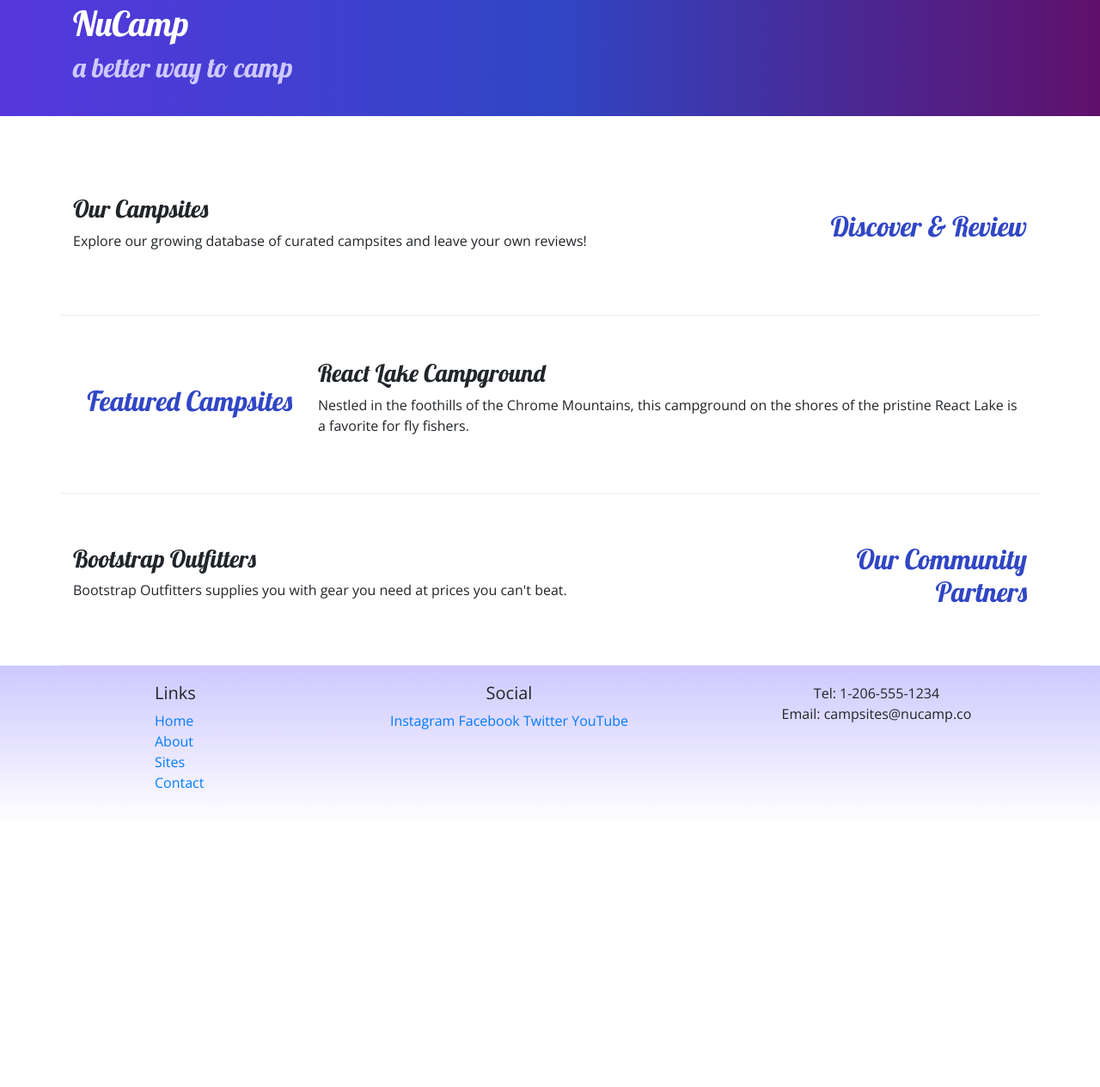
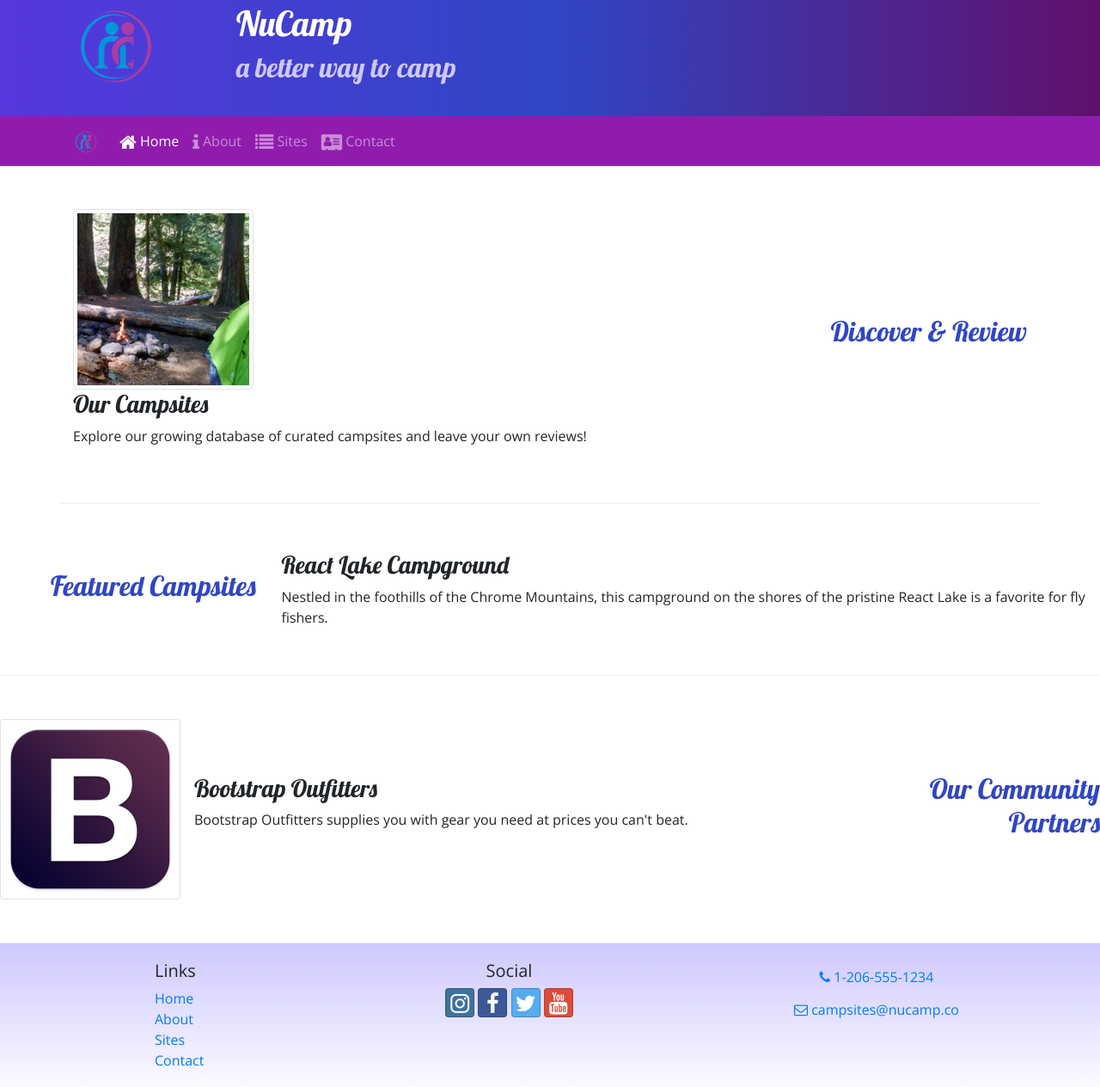
Before and after one commit to Ben-Asplund/BootstrapNucampSite, a website: page index.html in a window 1280 px wide. Shown: the part 27-1291 px from the top of the page at 86% size. Before the commit the page ends 985 px from the top, so only its background shows below. Drawn offline with nearby package versions, Linux system fonts and the light colour scheme.

Commit message:
update contactus

```diff
--- a/css/styles.css
+++ b/css/styles.css
@@ -14,12 +14,13 @@ header h2 {
     color: #cec8ff
 }
 
-footer {
+.site-footer {
     background-image: linear-gradient(#cec8ff, white);
     padding: 20px 0;
 }
 
 .jumbotron {
+    margin: 0;
     padding: 30px;
     background-image: linear-gradient(to right, #5637DD, #3046C5, #60106B);
     color: white;
@@ -30,3 +31,7 @@ footer {
     border-bottom: 1px ridge;
     min-height: 200px;
 }
+
+.navbar {
+    background-color: #901CAD;
+}
--- a/index.html
+++ b/index.html
@@ -10,6 +10,8 @@
     <link rel="stylesheet" href="node_modules/bootstrap/dist/css/bootstrap.min.css" />
 
     <!-- Additional CSS must be placed after Bootstrap CSS -->
+    <link rel="stylesheet" href="node_modules/font-awesome/css/font-awesome.min.css" />
+    <link rel="stylesheet" href="node_modules/bootstrap-social.css" />
     <link rel="stylesheet" href="https://fonts.googleapis.com/css?family=Lobster|Open+Sans" />
     <link rel="stylesheet" href="css/styles.css" />
     <title>NuCamp: A Better Way To Camp</title>
@@ -20,6 +22,9 @@
     <header class="jumbotron jumbotron-fluid">
         <div class="container">
             <div class="row">
+                <div class="col-4 col-sm-3 col-md-2 align-self-center">
+                    <img src="img/logo.png" class="img-fluid"/>
+                </div>
                 <div class="col">
                     <h1>NuCamp</h1>
                     <h2>a better way to camp</h2>
@@ -27,26 +32,47 @@
             </div>
         </div>
     </header>
+<!--NAVBAR-->
+    <nav class="navbar navbar-expand-sm navbar-dark sticky-top">
+        <div class="container">
+            <a class="navbar-brand" href="#"><img src="img/logo.png" height="30" width="30"/></a>
+            <button class="navbar-toggler ml-auto" type="button" data-toggle="collapse" data-target="#nucampNavbar">
+                <span class="navbar-toggler-icon"></span>
+            </button>
+            <div class="collapse navbar-collapse" id="nucampNavbar">
+                <ul class="navbar-nav">
+                    <li class="nav-item active"><a class="nav-link" href="#"><i class="fa fa-home fa-lg"></i> Home</a></li>
+                    <li class="nav-item"><a class="nav-link" href="aboutus.html"><i class="fa fa-info fa-lg"></i> About</a></li>
+                    <li class="nav-item"><a class="nav-link" href="#"><i class="fa fa-list fa-lg"></i> Sites</a></li>
+                    <li class="nav-item"><a class="nav-link" href="contactus.html"><i class="fa fa-address-card fa-lg"></i> Contact</a></li>
+                </ul>
+            </div>
+        </div>
+    </nav>
     <div class="container">
         <div class="row row-content align-items-center">
             <div class="col-sm-4 order-sm-last col-md-3">
                 <h2 class="text-sm-right">Discover & Review</h2>
             </div>
             <div class="col">
-                <h3>Our Campsites</h3>
-                <p>Explore our growing database of curated campsites and leave your own reviews!</p>
+                <div class="media">
+                    <img class ="d-flex mr-3 img-thumbnail" src="img/breadcrumb-trail-thumb.jpg" alt="Breadcrumb Trail thumbnail"/>
+                    </div class="media-body align-self-center">
+                        <h3>Our Campsites</h3>
+                        <p class="d-none d-sm-block">Explore our growing database of curated campsites and leave your own reviews!</p>
+                    </div>
+                </div>
             </div>
         </div>
-
         <div class="row row-content align-items-center">
             <div class="col-sm-4 col-md-3">
                 <h2 class="text-sm-right">Featured Campsites</h2>
             </div>
             <div class="col">
                 <h3>React Lake Campground</h3>
-                <p>Nestled in the foothills of the Chrome Mountains, this campground on the shores of the pristine React
-                    Lake is
-                    a favorite for fly fishers.</p>
+                <div class="d-none d-sm-block">Nestled in the foothills of the Chrome Mountains, this campground on the shores of the pristine React
+                    Lake is a favorite for fly fishers.
+                </div>
             </div>
         </div>
 
@@ -55,34 +81,39 @@
                 <h2 class="text-sm-right">Our Community Partners</h2>
             </div>
             <div class="col">
-                <h3>Bootstrap Outfitters</h3>
-                <p>Bootstrap Outfitters supplies you with gear you need at prices you can't beat.</p>
+                <div class="media">
+                    <img class="d-flex mr-3 img-thumbnail" src="img/bootstrap-thumb.png" alt="Bootstrap Outfitters" />
+                    <div class="media-body align-self-center">
+                        <h3>Bootstrap Outfitters</h3>
+                        <p class="d-none d-sm-block">Bootstrap Outfitters supplies you with gear you need at prices you can't beat.</p>
+                    </div>
+                </div>
             </div>
         </div>
     </div>
 
-    <footer>
+    <footer class="site-footer">
         <div class="container">
             <div class="row">
                 <div class="col-4 col-sm-2 offset-1">
                     <h5>Links</h5>
                     <ul class="list-unstyled">
                         <li><a href="#">Home</a></li>
-                        <li><a href="#">About</a></li>
+                        <li><a href=aboutus.html>About</a></li>
                         <li><a href="#">Sites</a></li>
-                        <li><a href="#">Contact</a></li>
+                        <li><a href="contactus.html">Contact</a></li>
                     </ul>
                 </div>
                 <div class="col-6 col-sm-5 text-center">
                     <h5>Social</h5>
-                    <a href="http://instagram.com/">Instagram</a>
-                    <a href="http://facebook.com/">Facebook</a>
-                    <a href="http://twitter.com/">Twitter</a>
-                    <a href="http://youtube.com/">YouTube</a>
+                    <a class="btn btn-social-icon btn-instagram" href="http://instagram.com/"><i class="fa fa-instagram"></i></a>
+                    <a class="btn btn-social-icon btn-facebook" href="http://facebook.com/"><i class="fa fa-facebook"></i></a>
+                    <a class="btn btn-social-icon btn-twitter" href="http://twitter.com/"><i class="fa fa-twitter"></i></a>
+                    <a class="btn btn-social-icon btn-google" href="http://youtube.com/"><i class="fa fa-youtube"></i></a>
                 </div>
                 <div class="col-sm-4 text-center">
-                    Tel: 1-206-555-1234<br />
-                    Email: campsites@nucamp.co
+                    <a role="button" class="btn btn-link" href="tel:+12065551234"><i class="fa fa-phone"></i> 1-206-555-1234 </a><br />
+                    <a role="button" class="btn btn-link" href="mailto:campsites@nucamp.co"><i class="fa fa-envelope-o"></i> campsites@nucamp.co </a>
                 </div>
             </div>
         </div>
--- a/package.json
+++ b/package.json
@@ -15,6 +15,8 @@
   },
   "dependencies": {
     "bootstrap": "^4.5.2",
+    "bootstrap-social": "^5.1.1",
+    "font-awesome": "^4.7.0",
     "jquery": "^3.5.1",
     "popper.js": "^1.16.1"
   }
```
Also changed, not shown: 1 other file.
